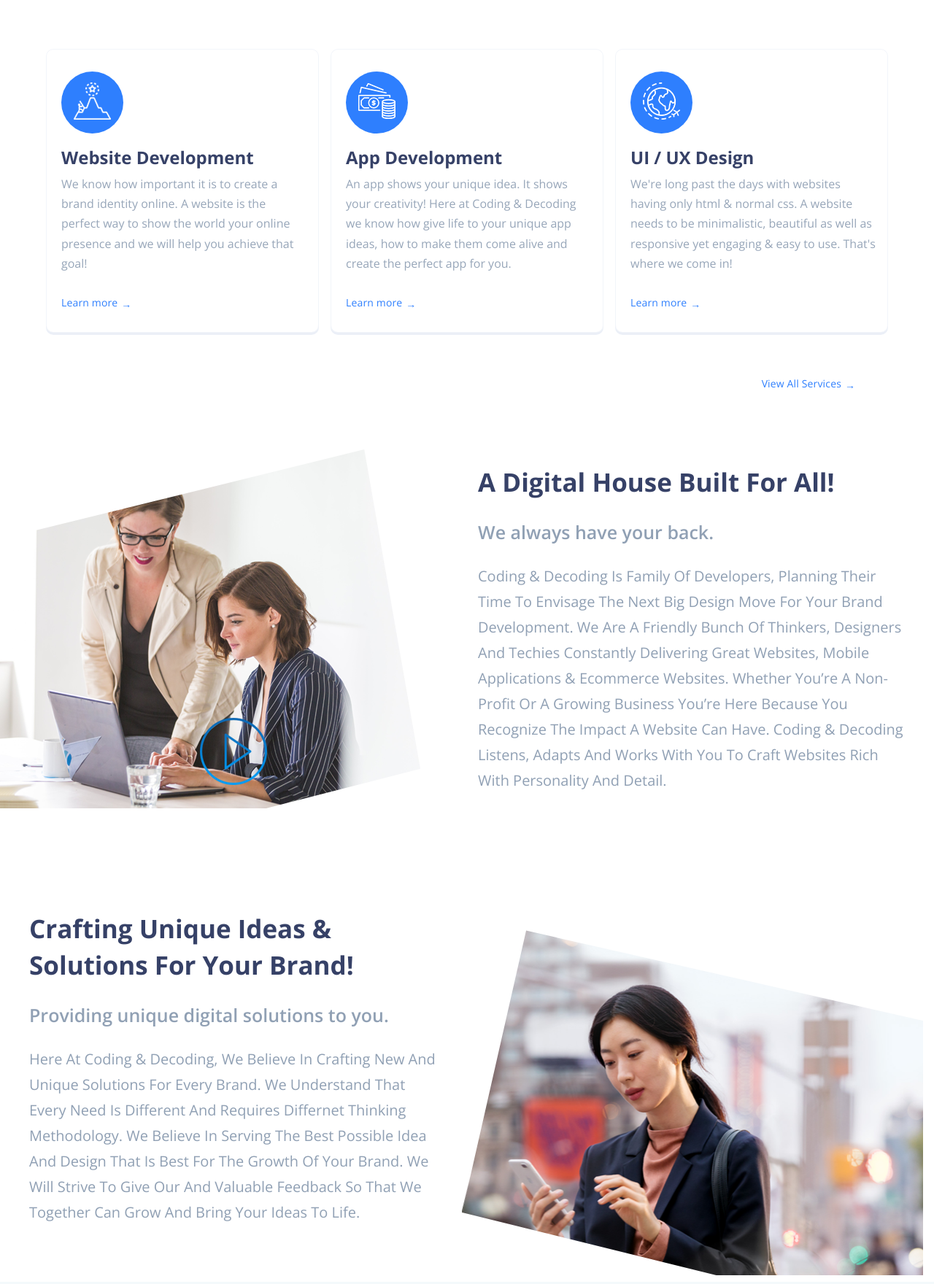
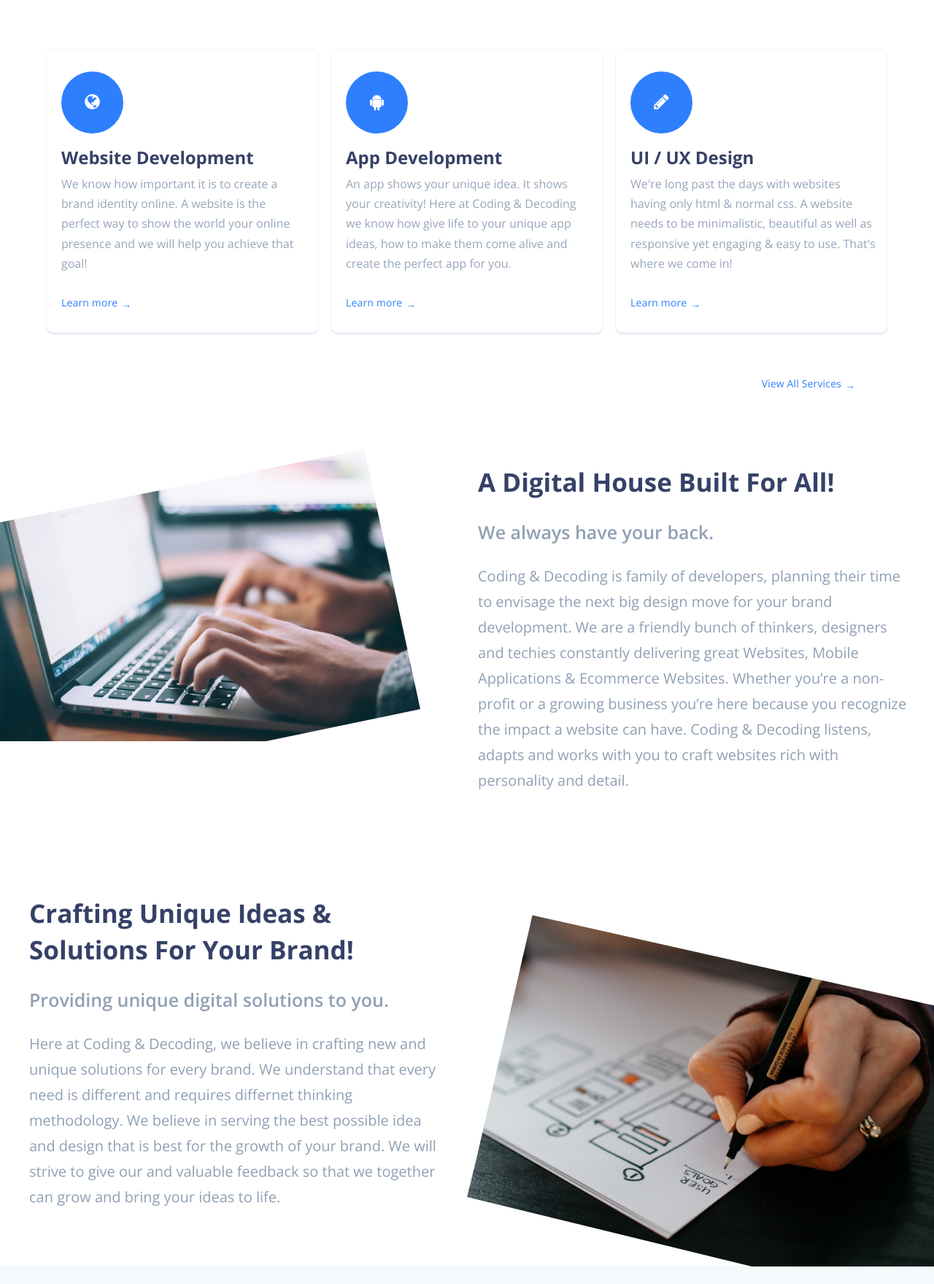
Before and after one commit to codinganddecoding/temp-website, a plain HTML site: page index.html in a window 1280 px wide. Shown: the part 925-2685 px from the top of the page at 73% size. Drawn offline with nearby package versions, Linux system fonts and the light colour scheme; a script that the page names is missing.

Commit message:
:construction: Add proper images, Fix icons, Fix text transform > > minor: fix gray background, add new images

```diff
--- a/assets/css/style.css
+++ b/assets/css/style.css
@@ -806,7 +806,7 @@ margin: 30px 0px; }
 
 .about_bottom_h{font-size: 20px;     line-height:
 35px;color: #90a0b4; padding-right: 15px;
-    text-transform: capitalize;
+    /* text-transform: capitalize; */
 
 }
 .mt-50{
@@ -833,7 +833,11 @@ margin: 30px 0px; }
   padding-right: 0px !important;
 }
 
-
+.service_icon {
+  color: white;
+  font-size: 24px;
+  margin-top: 35%;
+}
 
 
 
@@ -1461,15 +1465,18 @@ text-align: left;
 
 .clip-polygon  {
    background-color: #fff !important;
-  background: url(../images/s-left-1.png) left top no-repeat;
-
+  background: url(../images/s-left-1.jpg) left top no-repeat;
+  background-position: center;
+  background-size: cover;
    clip-path: polygon(0% 25%, 78% 0%, 90% 89%, 54% 101%, 0% 100%, 0% 75%, 0% 100%);
    -webkit-clip-path: polygon(0% 25%, 78% 0%, 90% 89%, 54% 101%, 0% 100%, 0% 75%, 0% 100%) !important;
 
 }
 .clip-right {
    background-color: #fff !important;
-  background: url(../images/s-left.png) right top no-repeat;
+   background: url(../images/left.jpg) right top no-repeat;
+   background-position: center;
+   background-size: cover;
     clip-path: polygon(14% 9%, 106% 34%, 100% 100%, 61% 100%, 0% 82%, 2% 72%, -1% 88%);
     -webkit-clip-path: polygon(14% 9%, 106% 34%, 100% 100%, 61% 100%, 0% 82%, 2% 72%, -1% 88%) !important;
 }
@@ -2654,7 +2661,9 @@ margin-bottom: 15px;
 .clip-right{
   clip-path:none !important;
   -webkit-clip-path:none !important;
-      background: url(../images/s-left.png)center top no-repeat;
+      background: url(../images/left.jpg) right top no-repeat;
+      background-position: center;
+      background-size: cover;
       margin-top: 15px;
 }
 .p-0 {
--- a/index.html
+++ b/index.html
@@ -20,7 +20,7 @@
       <link href="https://fonts.googleapis.com/css?family=Open+Sans:400,400i,600,600i,700,700i,800,800i&amp;subset=cyrillic,cyrillic-ext,greek,greek-ext,latin-ext,vietnamese" rel="stylesheet">
    </head>
    <body>
-      <div class="bg-grediunt">
+      <div class="">
          <div class="bg-banner-img clip-ellipse">
             <div class="ovrllay">
 
@@ -36,7 +36,7 @@
                            <span class="icon-bar"></span>
                            <span class="icon-bar"></span>
                            </button>
-                           <a class="navbar-brand logo-biss" href="index.html"> Coding and Decoding</a>
+                           <a class="navbar-brand logo-biss" href="index.html">Coding & Decoding</a>
                         </div>
                      </div>
                      <!-- Collect the nav links, forms, and other content for toggling -->
@@ -76,7 +76,7 @@
                            <h5 class="wow fadeInUp main-h" data-wow-delay="0.2s" >Have an Idea? We'll make it come true!</h5>
                            <p class="banner-text wow fadeInUp main-h3" data-wow-delay="0.8s">We innovate and create unique and hassel free solutions for your unique problems! <br> We believe that your success is the best way to cater our growth!</p>
                            <div class="top-banner wow fadeInRight">
-                              <a id="#services"  href="contact.html" class="btn btn-default  wow fadeInUp  js-scroll-trigger" data-wow-delay="1s" href="#">Learn More</a>
+                              <a id="#services"  href="#about" class="btn btn-default  wow fadeInUp  js-scroll-trigger" data-wow-delay="1s" href="#">Learn More</a>
                            </div>
                         </div>
                         <!-- /#banner-text End -->
@@ -118,7 +118,7 @@
                <div class="who_we_area col-md-4 col-sm-6 col-4pad wow fadeInUp">
                   <div class="service-1">
                      <div class="servise-top wow fadeInUp">
-                        <img src="assets/images/icone-1.png">
+                        <i class="fa fa-globe service_icon"></i>
                      </div>
                      <h2 class="unify"> Website Development </h2>
                      <p class="bottom-s">We know how important it is to create a brand identity online. A website is the perfect way to show the world your online presence and we will help you achieve that goal!</p>
@@ -130,7 +130,7 @@
                <div class="who_we_area col-md-4 col-sm-6 col-4pad wow fadeInUp">
                   <div class="service-1">
                      <div class="servise-top wow fadeInUp">
-                        <img src="assets/images/icone-2.png">
+                        <i class="fa fa-android service_icon"></i>
                      </div>
                      <h2 class="unify"> App Development </h2>
                      <p class="bottom-s">An app shows your unique idea. It shows your creativity! Here at Coding &amp; Decoding we know how give life to your unique app ideas, how to make them come alive and create the perfect app for you.</p>
@@ -142,7 +142,7 @@
                <div class="who_we_area col-md-4 col-sm-6 col-4pad wow fadeInUp">
                   <div class="service-1">
                      <div class="servise-top wow fadeInUp">
-                        <img src="assets/images/icone-3.png">
+                        <i class="fa fa-pencil service_icon"></i>
                      </div>
                      <h2 class="unify"> UI / UX Design </h2>
                      <p class="bottom-s">We're long past the days with websites having only html & normal css. A website needs to be minimalistic, beautiful as well as responsive yet engaging &amp; easy to use. That's where we come in! </p>
@@ -155,7 +155,7 @@
             </div>
             <div class="button-div wow fadeInUp" style="position: relative;">
                <div class="button-div" style="position: absolute; right: 5%">
-                  <a href="" class="button-s"> View All Services   </a>
+                  <a href="services.html" class="button-s"> View All Services   </a>
                </div>
             </div>
          </div>
@@ -165,7 +165,7 @@
                <div class="col-md-6 p-0 clip-polygon  ">
 
                   <div class="video-img">
-                     <a href="#nogo" class="hero__play"><img  src="assets/images/img-g.png"></a>
+
                   </div>
                </div>
                <div class="col-md-6 wow fadeInUp">
@@ -184,7 +184,7 @@
          </section>
       </div>
       <div class="container-fluid ">
-         <div class="row text-left about_row mr-0 wow fadeInUp">
+         <div class="row text-left about_row wow fadeInUp">
             <div class="col-md-6 pl-40 wow fadeInUp">
                <div class="title-left wow fadeInUp">
                   <h1 class="text-left">Crafting Unique Ideas & Solutions for your brand!</h1  >
```
Also changed, not shown: assets/images/left.jpg (added), assets/images/not_used1.png (renamed from assets/images/s-left.png), assets/images/not_used2.png (renamed from assets/images/s-left-1.png), assets/images/s-left-1.jpg (added).
